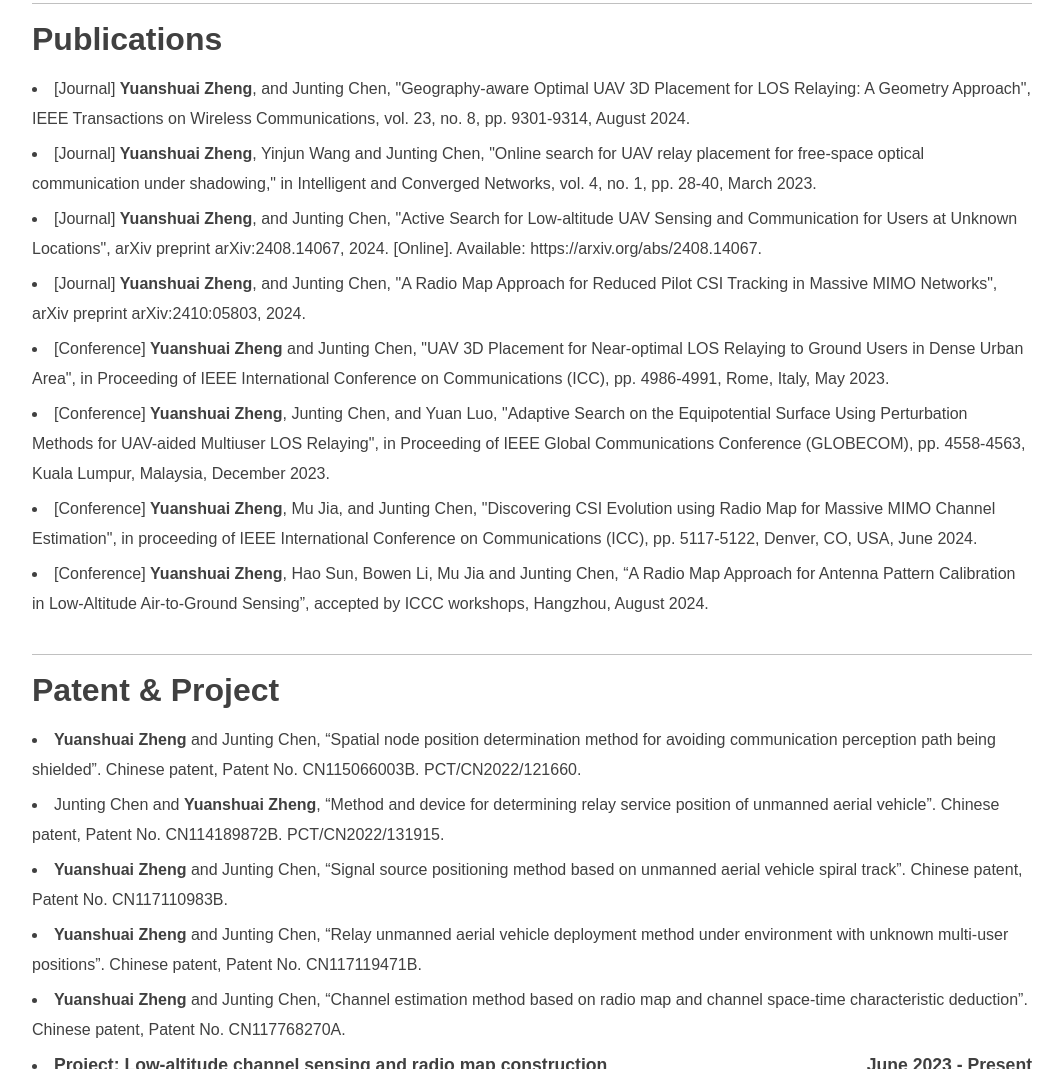
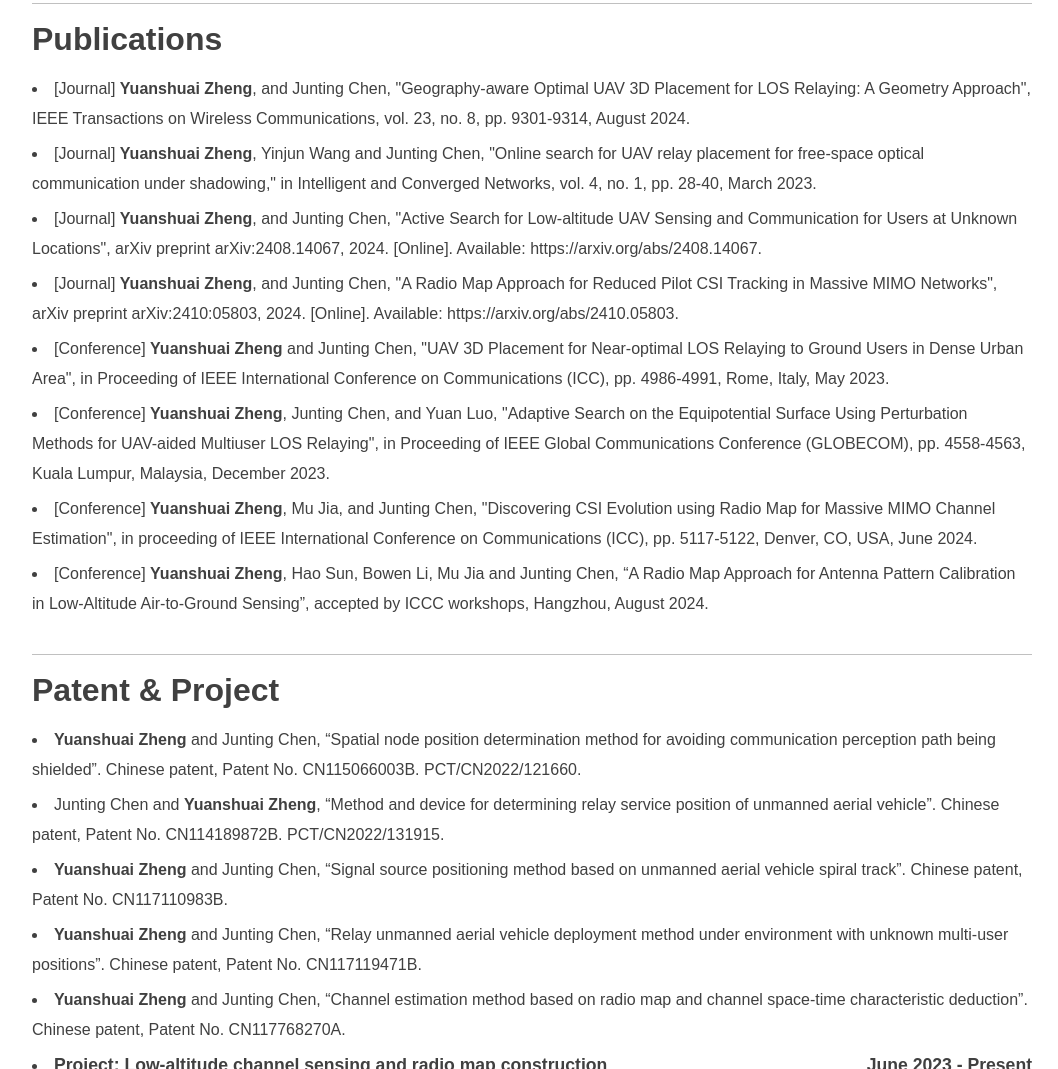
Before and after one commit to zysps1/yuanshuai, a plain HTML site: page index.html in a window 1280 px wide. Shown: the part 1026-2095 px from the top of the page, without its empty margins (108-1166 px from the left). Drawn offline with Linux system fonts and the light colour scheme.

Commit message:
Update index.html

```diff
--- a/index.html
+++ b/index.html
@@ -403,7 +403,7 @@ img.press{
 			[Journal] <b>Yuanshuai Zheng</b>, and Junting Chen, "Active Search for Low-altitude UAV Sensing and Communication for Users at Unknown Locations", arXiv preprint arXiv:2408.14067, 2024. [Online]. Available: https://arxiv.org/abs/2408.14067.
 		</li>
 		<li>
-			[Journal] <b>Yuanshuai Zheng</b>, and Junting Chen, "A Radio Map Approach for Reduced Pilot CSI Tracking in Massive MIMO Networks", arXiv preprint arXiv:2410:05803, 2024.
+			[Journal] <b>Yuanshuai Zheng</b>, and Junting Chen, "A Radio Map Approach for Reduced Pilot CSI Tracking in Massive MIMO Networks", arXiv preprint arXiv:2410:05803, 2024. [Online]. Available: https://arxiv.org/abs/2410.05803.
 		</li>
 		<li>
 			[Conference] <b>Yuanshuai Zheng</b> and Junting Chen, "UAV 3D Placement for Near-optimal LOS Relaying to Ground Users in Dense Urban Area", in Proceeding of IEEE International Conference on Communications (ICC), pp. 4986-4991, Rome, Italy, May 2023.
```
